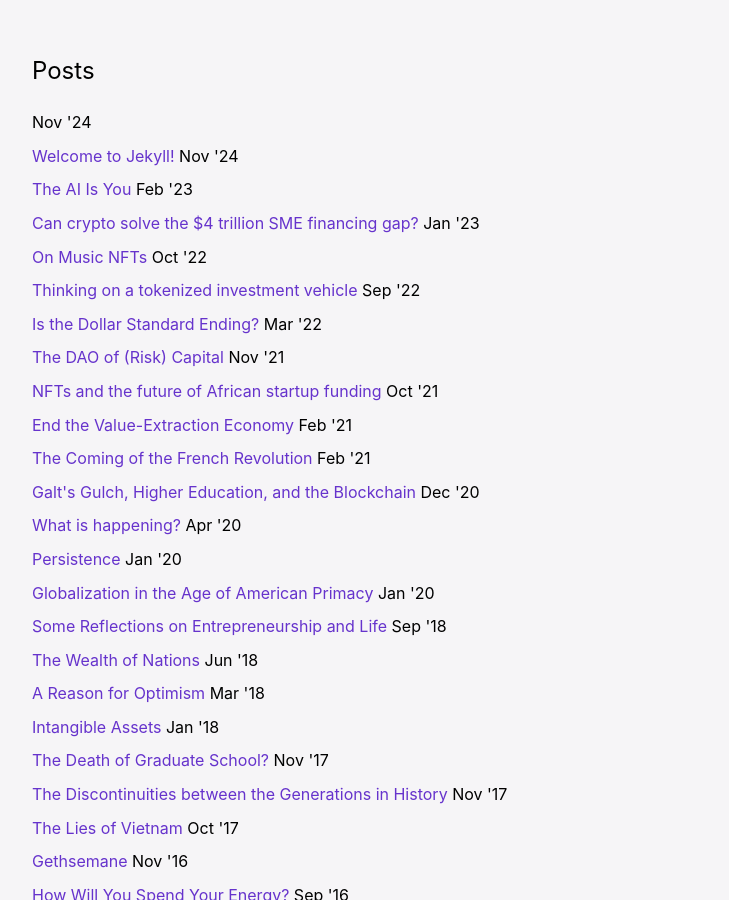
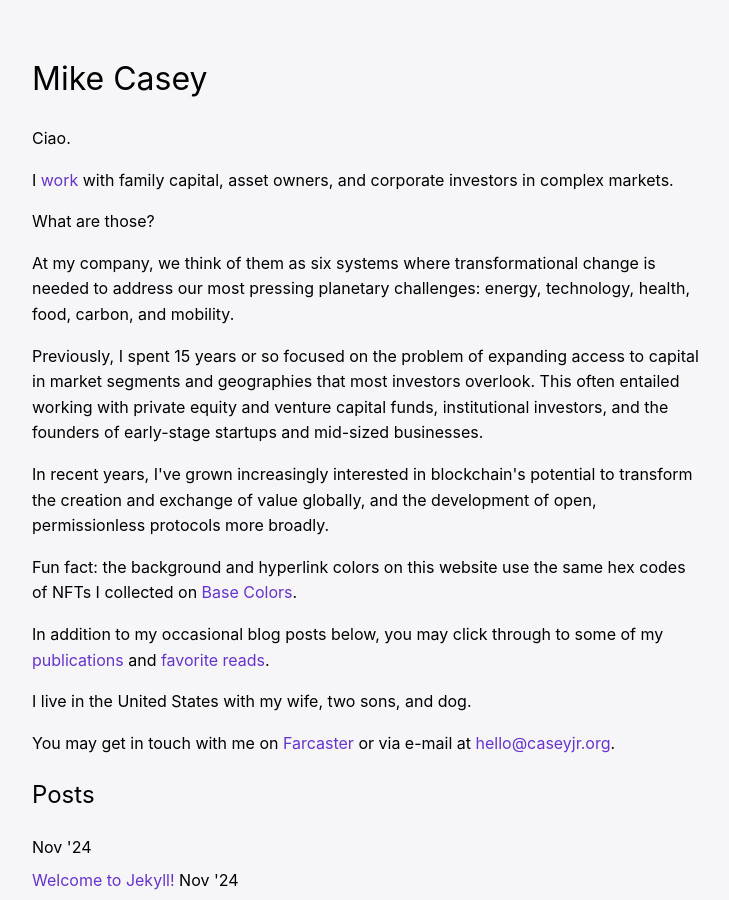
Before and after one commit to miguelito4/casey.github.io, a Jekyll site: the page built from index.markdown, in a window 1280 px wide and 900 px high. Shown: the whole window, without its empty margins (272-1001 px from the left). Built offline with Jekyll 4.4.1, drawn with Linux system fonts in a browser that asks for light colours; the list of posts is cut into pages by our own code.

Commit message:
Restructure home layout and index content

```diff
--- a/_layouts/home.html
+++ b/_layouts/home.html
@@ -3,7 +3,27 @@ layout: default
 ---
 <div class="home">
   <div class="container">
-    {{ content }}
+    <h1>Mike Casey</h1>
+
+        <p>Ciao.</p>
+
+        <p>I <a href="https://porticoadvisers.com">work</a> with family capital, asset owners, and corporate investors in complex markets.</p>
+
+        <p>What are those?</p>
+
+        <p>At my company, we think of them as six systems where transformational change is needed to address our most pressing planetary challenges: energy, technology, health, food, carbon, and mobility.</p>
+
+        <p>Previously, I spent 15 years or so focused on the problem of expanding access to capital in market segments and geographies that most investors overlook. This often entailed working with private equity and venture capital funds, institutional investors, and the founders of early-stage startups and mid-sized businesses.</p>
+
+        <p>In recent years, I've grown increasingly interested in blockchain's potential to transform the creation and exchange of value globally, and the development of open, permissionless protocols more broadly.</p>
+
+        <p>Fun fact: the background and hyperlink colors on this website use the same hex codes of NFTs I collected on <a href="https://basecolors.com">Base Colors</a>.</p>
+
+        <p>In addition to my occasional blog posts below, you may click through to some of my <a href="/publications">publications</a> and <a href="/recommended-reading">favorite reads</a>.</p>
+
+        <p>I live in the United States with my wife, two sons, and dog.</p>
+
+        <p>You may get in touch with me on <a href="https://farcaster.xyz">Farcaster</a> or via e-mail at <a href="mailto:hello@caseyjr.org">hello@caseyjr.org</a>.</p>
 
     <h2>Posts</h2>
     <ul class="post-list">
```
